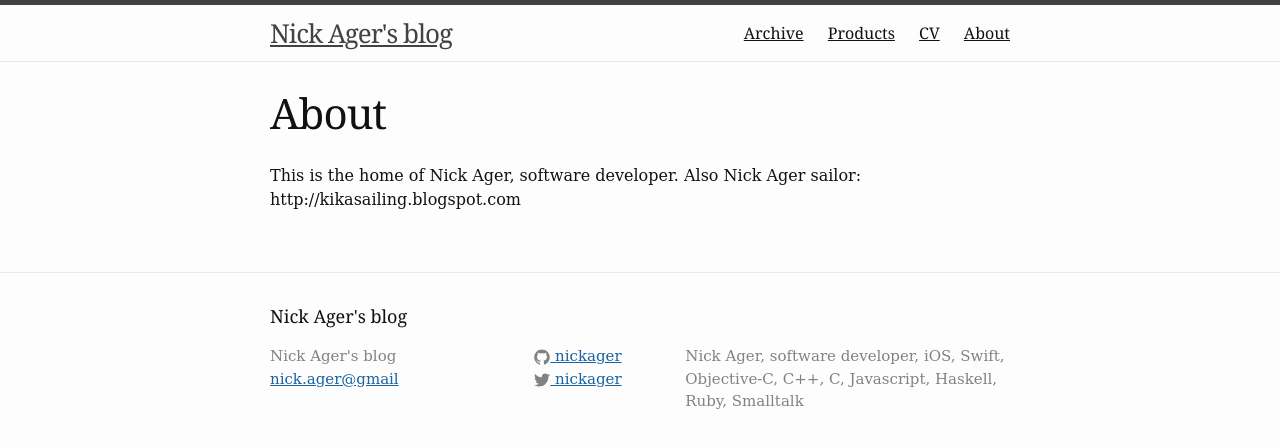
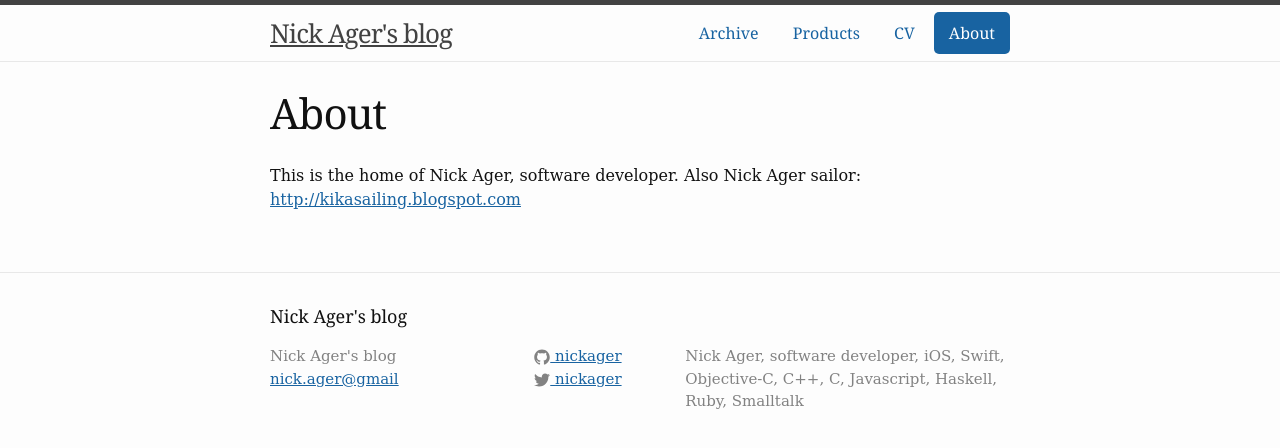
Before and after one commit to NickAger/nickager.github.io, a Jekyll site: the page built from x3-about.md, in a window 1280 px wide. Shown: the top 448 px of the page. Built offline with Jekyll 4.4.1, drawn with Linux system fonts in a browser that asks for light colours; some web fonts are replaced.

Commit message:
menu layout

```diff
--- a/_includes/header.html
+++ b/_includes/header.html
@@ -16,7 +16,11 @@
       <div class="trigger">
         {% for my_page in site.pages %}
           {% if my_page.title %}
-          <a class="page-link" href="{{ my_page.url | prepend: site.baseurl }}">{{ my_page.title }}</a>
+          {% if page.url == my_page.url %}
+          <a class="page-link active" href="{{ my_page.url | prepend: site.baseurl }}">{{ my_page.title }}</a>
+          {% else %}
+          <a class="page-link inactive" href="{{ my_page.url | prepend: site.baseurl }}">{{ my_page.title }}</a>
+          {% endif %}
           {% endif %}
         {% endfor %}
       </div>
--- a/_sass/_layout.scss
+++ b/_sass/_layout.scss
@@ -37,9 +37,9 @@
         line-height: $base-line-height;
 
         // Gaps between nav items, but not on the last one
-        &:not(:last-child) {
-            margin-right: 20px;
-        }
+        // &:not(:last-child) {
+        //     margin-right: 20px;
+        // }
     }
 
     @include media-query($on-palm) {
@@ -246,7 +246,7 @@
 .PageNaviation* for next previous links
 */
 a {
-  color: #1863A1;
+  color: $link-color;
   text-decoration-line: underline;
 }
 
@@ -332,17 +332,11 @@ h1.entry-title {
 .entry-title {
   a {
     color: inherit;
-
-//    text-decoration-color: #1863A1
   }
   a:hover {
-    color: #1863A1;
+    color: $link-color;
     text-decoration: none;
   }
-}
-
-.debug {
-  border:1px solid red;
 }
 
 h1, h2, h3, h4, h5 {
@@ -364,3 +358,23 @@ p.post-meta {
 .site-header {
   font-family: $header-font-family;
 }
+
+.site-nav {
+  a {
+    text-decoration: none;
+    border-radius: 5px;
+    padding: 10px 15px;
+  }
+  a.active, a:hover.active {
+    background-color: $link-color;
+    color: #ffffff;
+  }
+
+  a.inactive, a:hover.inactive {
+    color: $link-color;
+  }
+
+  a:hover.inactive {
+    background-color: $grey-color-light;
+  }
+}
--- a/css/main.scss
+++ b/css/main.scss
@@ -29,6 +29,8 @@ $grey-color:       #828282;
 $grey-color-light: lighten($grey-color, 40%);
 $grey-color-dark:  darken($grey-color, 25%);
 
+$link-color:       #1863A1;
+
 // Width of the content area
 $content-width:    800px;
 
--- a/x3-about.md
+++ b/x3-about.md
@@ -5,4 +5,4 @@ permalink: /about/
 ---
 
 This is the home of Nick Ager, software developer. Also Nick Ager sailor:
-http://kikasailing.blogspot.com
+[http://kikasailing.blogspot.com](http://kikasailing.blogspot.com)
```
